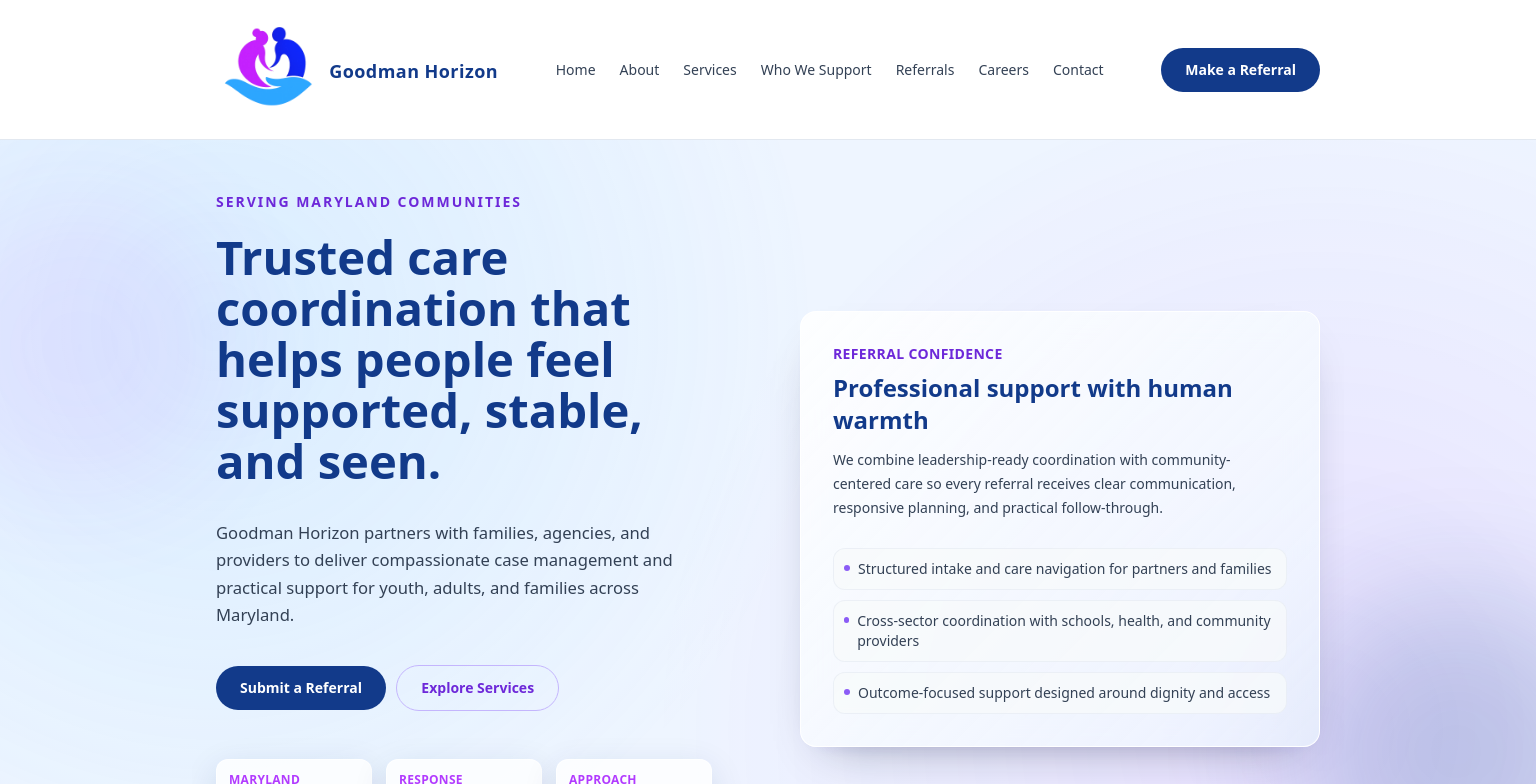
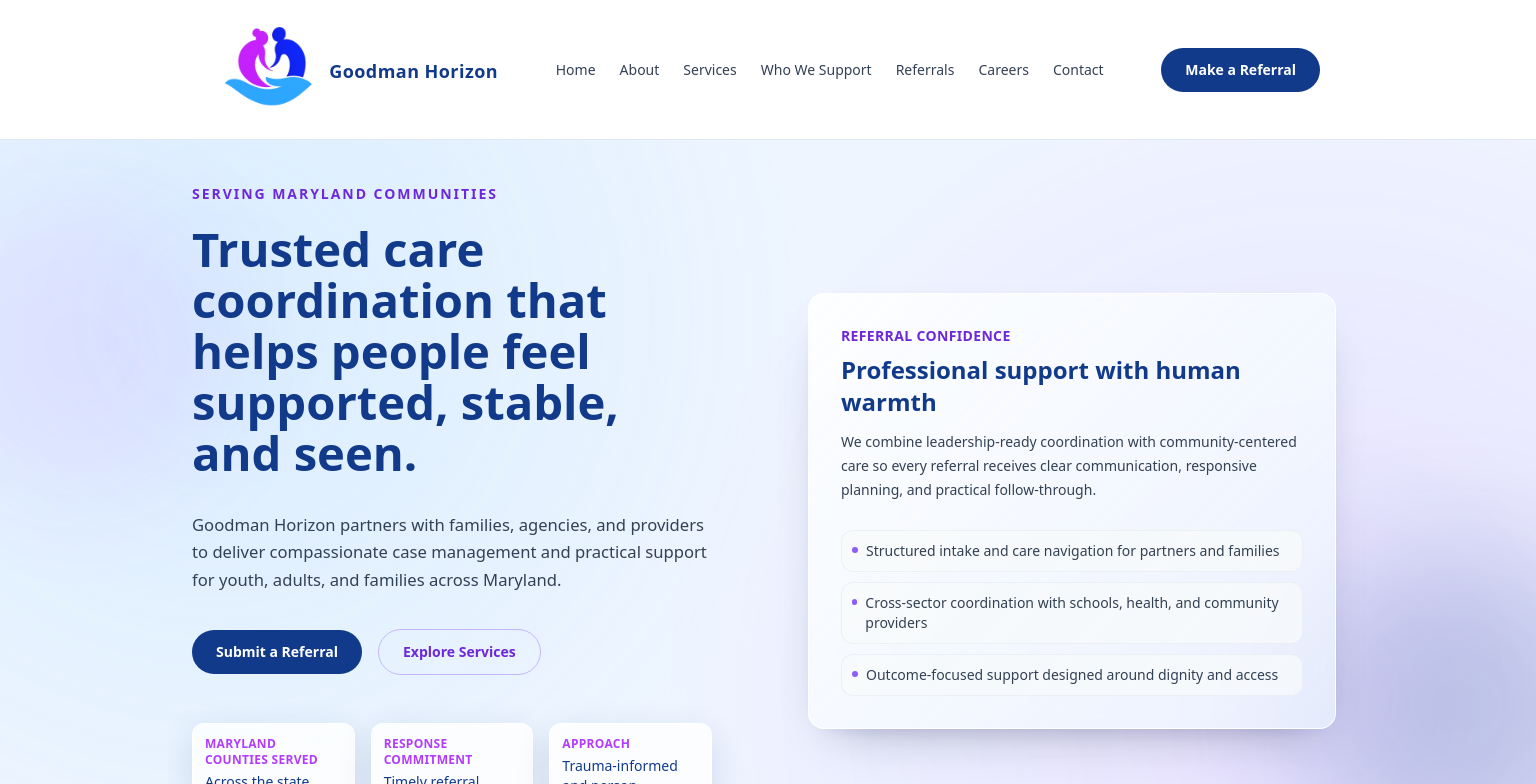
Before and after one commit to EricGoodmanD/Goodman-Horizon, a Next.js app: page / in a window 1536 px wide. Shown: the top 784 px of the page. Built offline with nearby package versions, Linux system fonts and the light colour scheme.

Commit message:
Tighten desktop hero layout and parent-align referral card

```diff
--- a/app/globals.css
+++ b/app/globals.css
@@ -215,13 +215,21 @@ body {
 }
 
 @media (min-width: 1441px) {
+  .section-shell.laptop-hero-shell {
+    max-width: 1200px;
+    margin-left: auto;
+    margin-right: auto;
+    padding-left: 1.5rem;
+    padding-right: 1.5rem;
+  }
+
   .laptop-hero-shell {
-    min-height: 34.5rem;
-    gap: 3.25rem;
-    padding-top: 3.25rem;
-    padding-bottom: 3.25rem;
+    min-height: 34rem;
+    gap: 3rem;
+    padding-top: 2.75rem;
+    padding-bottom: 2.75rem;
     overflow: hidden;
-    grid-template-columns: minmax(0, 1.02fr) minmax(0, 0.98fr);
+    grid-template-columns: minmax(0, 1.1fr) minmax(0, 0.9fr);
     align-items: center;
   }
 
@@ -238,12 +246,20 @@ body {
   }
 
   .hero-referral-shell {
-    justify-self: center;
+    justify-self: start;
     width: 100%;
   }
 
+  .hero-right {
+    display: flex;
+    align-items: center;
+    justify-content: flex-start;
+    padding-top: 0.5rem;
+  }
+
   .laptop-hero-card {
-    max-width: 31.5rem;
+    max-width: 26.25rem;
+    width: 100%;
     background: linear-gradient(135deg, rgb(255 255 255 / 0.88), rgb(237 246 255 / 0.72));
     border-color: rgb(255 255 255 / 0.94);
     box-shadow: 0 22px 48px -28px rgb(15 23 42 / 0.42), 0 8px 20px -18px rgb(79 70 229 / 0.3);
@@ -265,7 +281,17 @@ body {
   }
 
   .laptop-hero-actions {
-    gap: 0.65rem;
+    margin-top: 1.25rem;
+    gap: 1rem;
+  }
+
+  .laptop-hero-copy {
+    margin-top: 1rem;
+  }
+
+  .laptop-hero-stats {
+    margin-top: 1.25rem;
+    gap: 1rem;
   }
 
   .hero-point-row {
--- a/app/page.tsx
+++ b/app/page.tsx
@@ -124,6 +124,7 @@ export default function Home() {
             </div>
           </div>
 
+          <div className="hero-right">
             <div className="hero-referral-shell card animate-floatUp border border-white/80 bg-gradient-to-br from-white/75 to-sky-100/55 p-7 shadow-[0_10px_30px_-18px_rgba(15,23,42,0.28)] backdrop-blur-lg transition duration-500 hover:-translate-y-1 hover:shadow-xl laptop-hero-card lg:mx-auto lg:w-full lg:max-w-[33rem] lg:p-8">
               <p className="text-sm font-semibold uppercase tracking-wide text-violet-500 hero-accent-label">Referral confidence</p>
               <h2 className="mt-2 text-2xl font-semibold text-brandBlue laptop-hero-card-title">Professional support with human warmth</h2>
@@ -145,6 +146,7 @@ export default function Home() {
                     <p className="text-sm text-slate-700">{point}</p>
                   </div>
                 ))}
+              </div>
             </div>
           </div>
         </div>
```
Lines whose indentation alone changed are shown as unchanged.
